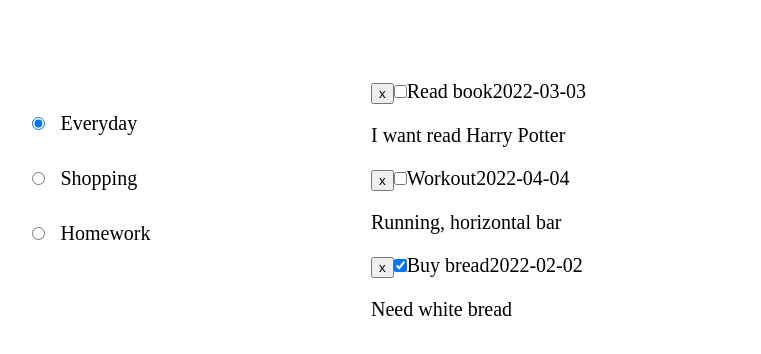
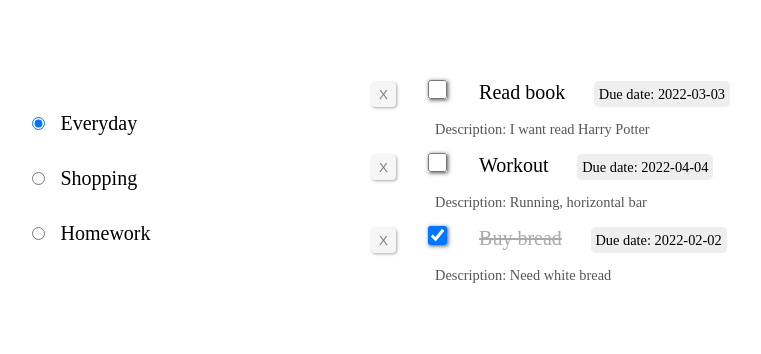
Before and after one commit to EugeneKovalskyi/interlink, a React (Create React App) app in the folder week5/react-todolist/: page / in a window 1280 px wide. Shown: the top 354 px of the page, without its empty margins (269-1030 px from the left). Built offline with nearby package versions, Linux system fonts and the light colour scheme.

Commit message:
add styles to tasks

```diff
--- a/week5/react-todolist/src/components/Task.js
+++ b/week5/react-todolist/src/components/Task.js
@@ -1,20 +1,22 @@
 import React from 'react'
+import styles from '../style/Task.module.css'
 
 export default function Task({ task, setTaskDone }) {
   return (
-    <div>
-      <button>x</button>
+    <div className={styles.task}>
+      <button className={styles.delete}>X</button>
       <label>
         <input
+          className={styles.checkbox}
           id={`task-${task.id}`}
           type='checkbox'
           checked={task.done}
           onChange={() => setTaskDone(task.id)}
         />
-        {task.title}
+        <span>{task.title}</span>
       </label>
-      <span>{task.due_date}</span>
-      <p>{task.description}</p>
+      <span className={styles.date}>Due date: {task.due_date}</span>
+      <p className={styles.description}>Description: {task.description}</p>
     </div>
   )
 }
--- a/week5/react-todolist/src/index.css
+++ b/week5/react-todolist/src/index.css
@@ -1,7 +1,6 @@
 html,
 body,
-input,
-form {
+input {
   padding: 0;
   margin: 0;
 }
--- /dev/null
+++ b/week5/react-todolist/src/style/Task.module.css
@@ -0,0 +1,39 @@
+.delete {
+  margin-right: 2rem;
+  padding: 0.3rem 0.5rem;
+  background-color: #eee;
+  box-shadow: 1px 1px 3px #555;
+  border: none;
+  border-radius: 4px;
+  opacity: 0.5;
+}
+
+.delete:hover {
+  opacity: 1;
+}
+
+.checkbox {
+  margin-right: 2rem;
+  box-shadow: 1px 1px 4px #555;
+  width: 1.2rem;
+  height: 1.2rem;
+}
+
+.checkbox:checked ~ span {
+  color: #aaa;
+  text-decoration: line-through;
+}
+
+.date {
+  margin-left: 2em;
+  font-size: 0.9rem;
+  background-color: #eee;
+  border-radius: 5px;
+  padding: 0.3rem;
+}
+
+.description {
+  margin-left: 4rem;
+  font-size: 0.9rem;
+  color: #555;
+}
```
